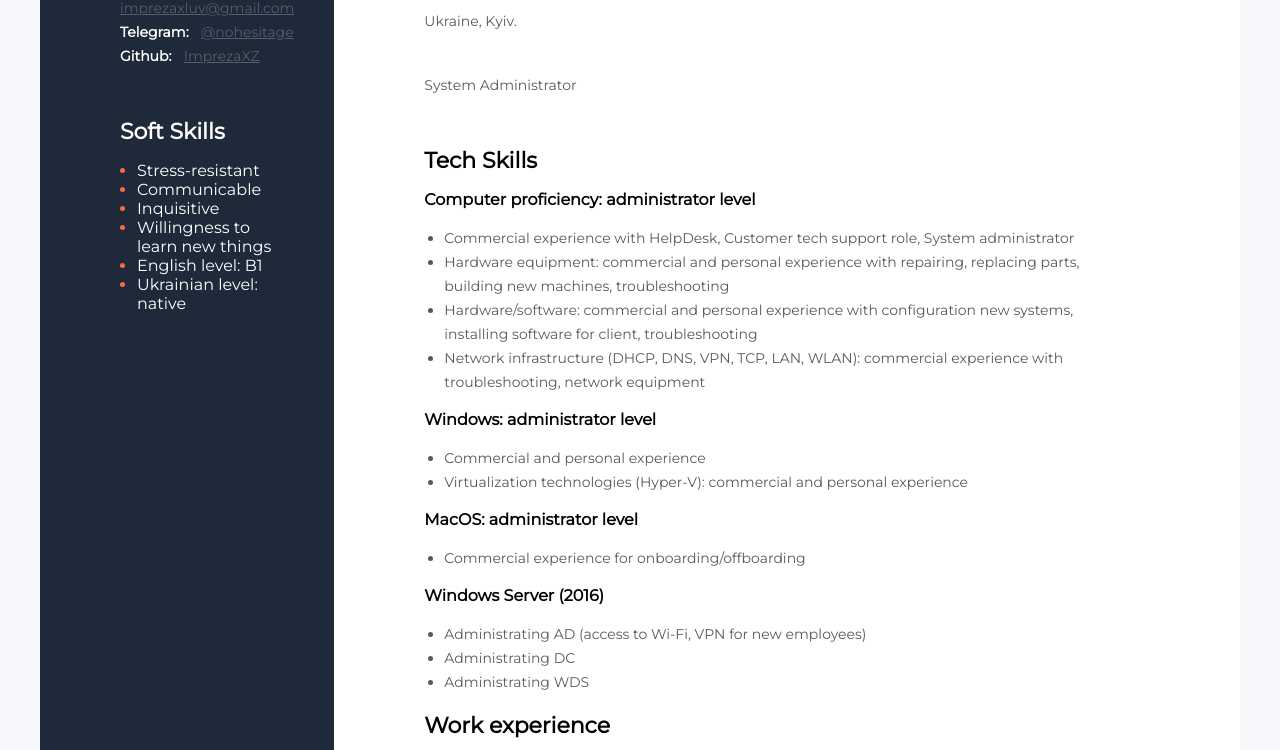
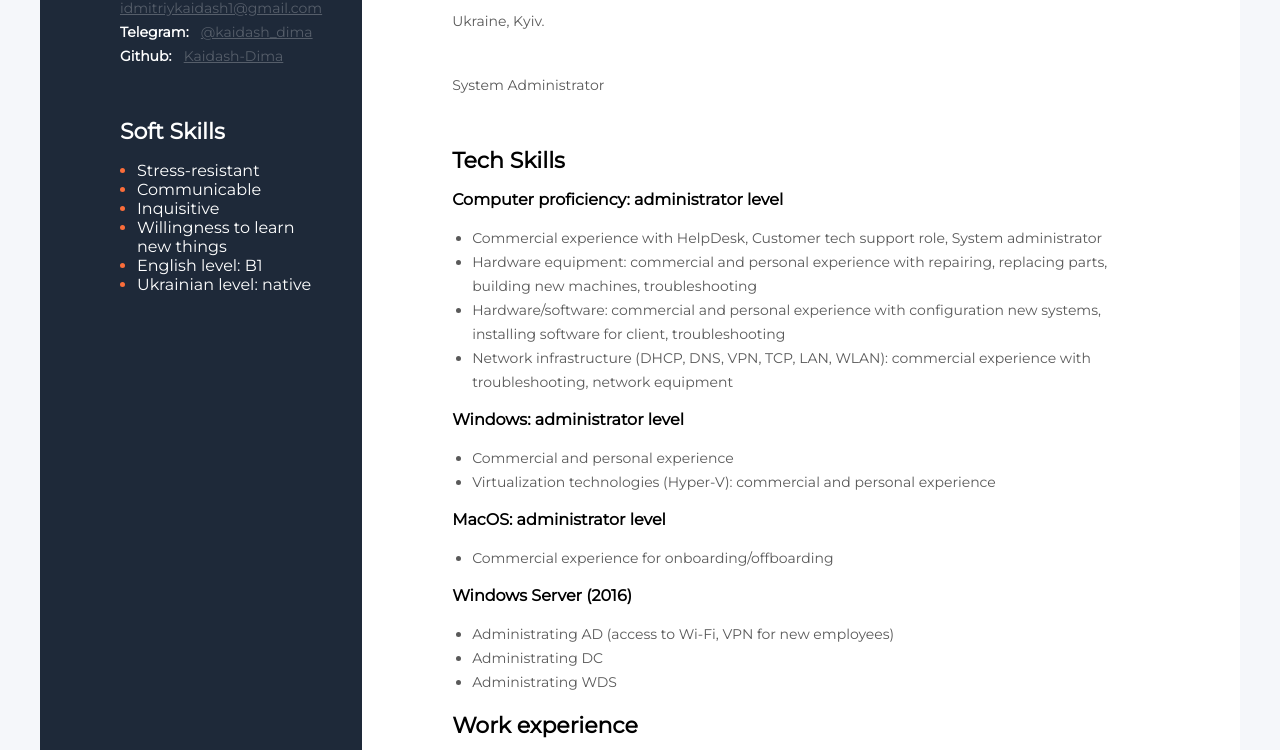
Before and after one commit to Kaidash-Dima/CV-SysAdm, a plain HTML site: page index.html in a window 1280 px wide. Shown: the part 241-991 px from the top of the page. Drawn offline with Linux system fonts and the light colour scheme.

Commit message:
Update index.html

```diff
--- a/index.html
+++ b/index.html
@@ -169,15 +169,15 @@
             </div>
             <div>
                 <span class="conttype">Email:</span>
-                <a class="contlink" href="mailto:dmitriykaidash1@gmail.com">imprezaxluv@gmail.com</a>
+                <a class="contlink" href="mailto:dmitriykaidash1@gmail.com">idmitriykaidash1@gmail.com</a>
             </div>
             <div>
                 <span class="conttype">Telegram:</span>
-                <a class="contlink" href="https://t.me/kaidash_dima">@nohesitage</a>
+                <a class="contlink" href="https://t.me/kaidash_dima">@kaidash_dima</a>
             </div>
             <div>
                 <span class="conttype">Github:</span>
-                <a class="contlink" href="https://github.com/Kaidash-Dima">ImprezaXZ</a>
+                <a class="contlink" href="https://github.com/Kaidash-Dima">Kaidash-Dima</a>
             </div>
 
 
```
